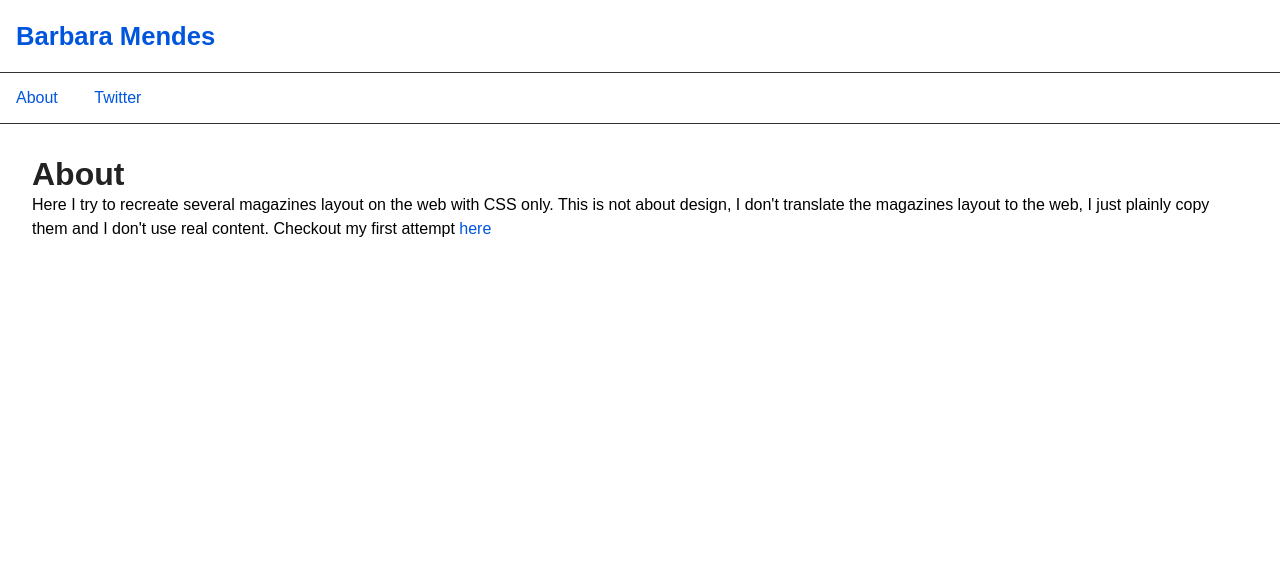
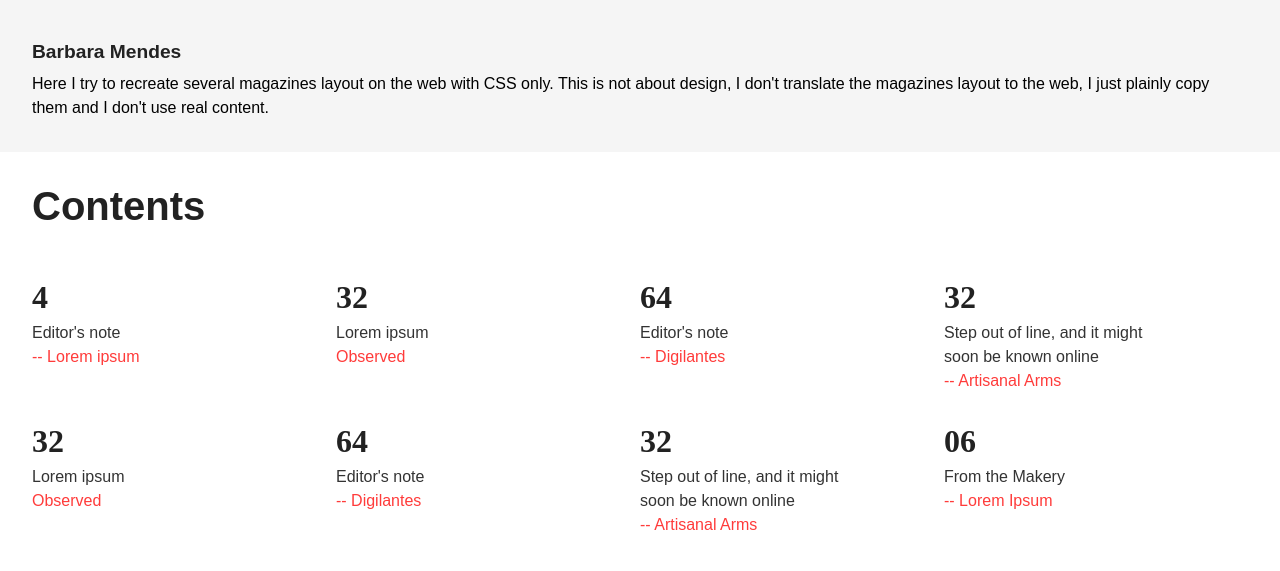
Before and after one commit to bbyms/bbyms.github.io, a plain HTML site: page index.html in a window 1280 px wide. Drawn offline with Linux system fonts and the light colour scheme.

Commit message:
changed layout to show first try on the homepage

```diff
--- a/index.html
+++ b/index.html
@@ -2,6 +2,7 @@
   <meta charset="utf-8" />
   <head>
     <title>Barbara Mendes</title>
+    <meta name="description" content="" />
     <meta name="viewport" content="width=device-width, initial-scale=1">
 <meta name="keywords" content="Front-End, Front End, Development, Web">
 <meta name="description" content="Barbara Mendes website">
@@ -11,21 +12,7 @@
 
 <link rel="icon" sizes="16x16" href="/favicon/favicon.ico">
 
-<!-- Google Fonts -->
-<script type="text/javascript">
-  WebFontConfig = {
-    google: { families: [ 'Montserrat::latin', 'Merriweather:400,400italic,700:latin' ] }
-  };
-  (function() {
-    var wf = document.createElement('script');
-    wf.src = ('https:' == document.location.protocol ? 'https' : 'http') +
-      '://ajax.googleapis.com/ajax/libs/webfont/1/webfont.js';
-    wf.type = 'text/javascript';
-    wf.async = 'true';
-    var s = document.getElementsByTagName('script')[0];
-    s.parentNode.insertBefore(wf, s);
-  })();
-</script>
+<!-- Typekit Fonts -->
 
 <script src="https://use.typekit.net/rmk3ply.js"></script>
 <script>try{Typekit.load({ async: true });}catch(e){}</script>
@@ -33,24 +20,70 @@
   </head>
   <body>
     <header>
-  <div class="header__container">
-    <a href="/" class="header__title">Barbara Mendes</a>
+  <div class="header-container">
+    <a href="/" class="header-title">Barbara Mendes</a>
+    <p class="about__main-desc">
+      Here I try to recreate several magazines layout on the web with CSS only.
+      This is not about design, I don't translate the magazines layout to the web, I just plainly copy them and I don't use real content.
+    </p>
   </div>
-  <nav>
-    <ul class="global-nav">
-      <li class="global-nav__item"> <a href="/about">About</a></li>
-      <li class="global-nav__item"> <a href="http://twitter.com/bbyms">Twitter</a></li>
-    </ul>
-  </nav>
 </header>
 
     <main>
-      <h1 class="about__title">About</h1>
-<p class="about__main-desc">
-  Here I try to recreate several magazines layout on the web with CSS only.
-  This is not about design, I don't translate the magazines layout to the web, I just plainly copy them and I don't use real content.
-  Checkout my first attempt <a href="/toc">here</a>
-</p>
+      <section class="table-of-contents">
+  <h1>Contents</h1>
+  <section class="table-of-contents--items">
+
+          <div>
+            <h2>4</h2>
+            <p>Editor&#39;s note</p>
+            <p class="red">-- Lorem ipsum</p>
+          </div>
+
+          <div>
+            <h2>32</h2>
+            <p>Lorem ipsum</p>
+            <p class="red">Observed</p>
+          </div>
+
+          <div>
+            <h2>64</h2>
+            <p>Editor&#39;s note</p>
+            <p class="red">-- Digilantes</p>
+          </div>
+
+          <div>
+            <h2>32</h2>
+            <p>Step out of line, and it might soon be known online</p>
+            <p class="red">-- Artisanal Arms</p>
+          </div>
+
+          <div>
+            <h2>32</h2>
+            <p>Lorem ipsum</p>
+            <p class="red">Observed</p>
+          </div>
+
+          <div>
+            <h2>64</h2>
+            <p>Editor&#39;s note</p>
+            <p class="red">-- Digilantes</p>
+          </div>
+
+          <div>
+            <h2>32</h2>
+            <p>Step out of line, and it might soon be known online</p>
+            <p class="red">-- Artisanal Arms</p>
+          </div>
+
+          <div>
+            <h2>06</h2>
+            <p>From the Makery</p>
+            <p class="red">-- Lorem Ipsum</p>
+          </div>
+
+  </section>
+</section>
     </main>
     <footer></footer>
 
```
Also changed, not shown: 404.html (+8 -23 lines), about/index.html (+7 -23 lines), css/main.css (+1 -1 lines), toc/index.html (+1 -15 lines).
